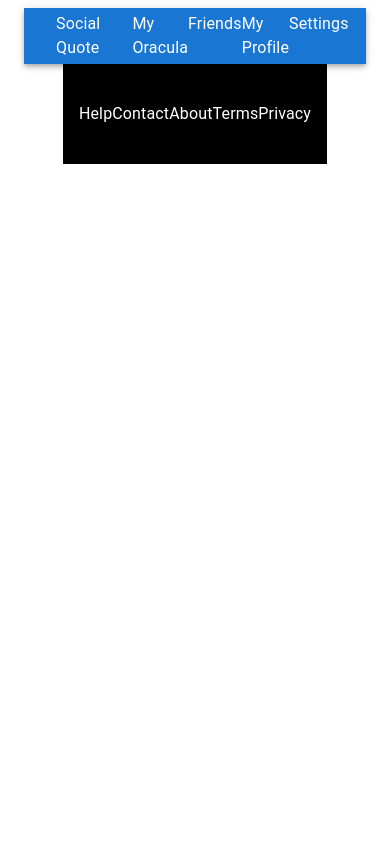
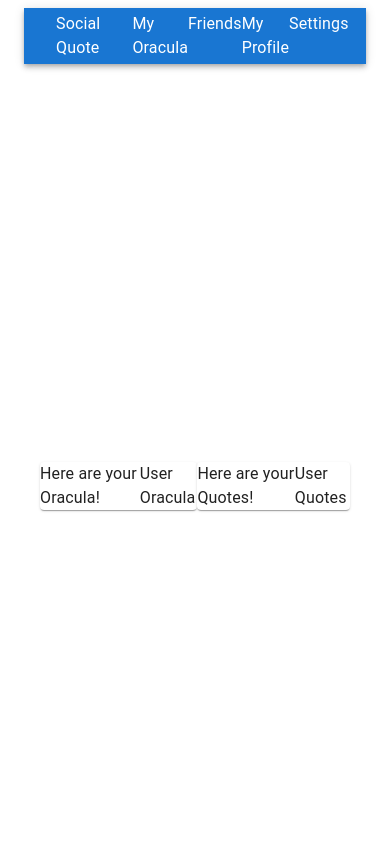
Before and after one commit to silasfacanha/socialquote, a React (Vite) app in the folder client/: page /myoracula in a window 390 px wide. Shown: the top 844 px of the page. Built offline with nearby package versions, Linux system fonts and the light colour scheme.

Commit message:
feat: add the myOracula page. It is not responsive yet. It still needed to add the fetching functionality.                                                    Closes #9

```diff
--- a/client/src/components/Footer.tsx
+++ b/client/src/components/Footer.tsx
@@ -1,15 +1,26 @@
-import { Box, Container, Typography } from '@mui/material'
-import React from 'react'
+import { Box, Container, Typography } from "@mui/material";
+import React from "react";
 
 export const Footer = () => {
   return (
-    <Box sx={{height:'100px', backgroundColor:'black', color:'white', display: 'flex', alignItems:'center'}}>
-        <Container sx={{ display: 'flex', justifyContent:'space-between'}}> <Typography> Help </Typography>
+    <Box
+      sx={{
+        height: "100px",
+        backgroundColor: "black",
+        color: "white",
+        display: "flex",
+        alignItems: "center",
+        width: "100%",
+      }}
+    >
+      <Container sx={{ display: "flex", justifyContent: "space-between" }}>
+        {" "}
+        <Typography> Help </Typography>
         <Typography> Contact </Typography>
         <Typography> About </Typography>
         <Typography> Terms </Typography>
         <Typography> Privacy </Typography>
-        </Container>
+      </Container>
     </Box>
-  )
-}
+  );
+};
--- a/client/src/pages/Home.tsx
+++ b/client/src/pages/Home.tsx
@@ -1,24 +1,27 @@
-import { Container, TextField, Typography } from '@mui/material'
-import React from 'react'
+import { Container, TextField, Typography } from "@mui/material";
+import React from "react";
 
 const Home = () => {
   return (
-    <Container sx={{margin: "10%"} }>
+    <Container sx={{ margin: "10%" }}>
       <TextField
         sx={{
-        display: 'flex'
+          display: "flex",
         }}
         multiline
         rows={4}
         variant="outlined"
         label="Write a post"
+        fullWidth
       />
-    <Container sx={{height: '80vh' }}>
-
-<Container sx={{display:'flex', justifyContent:"center"}}> <Typography > Fetched Posts</Typography></Container>
+      <Container sx={{ height: "80vh" }}>
+        <Container sx={{ display: "flex", justifyContent: "center" }}>
+          {" "}
+          <Typography> Fetched Posts</Typography>
         </Container>
       </Container>
-  )
-}
+    </Container>
+  );
+};
 
-export default Home
+export default Home;
--- a/client/src/pages/MyOracula.tsx
+++ b/client/src/pages/MyOracula.tsx
@@ -0,0 +1,26 @@
+import { Container, Paper, Typography } from "@mui/material";
+import React from "react";
+
+const MyOracula = () => {
+  return (
+    <Container
+      sx={{
+        height: "100vh",
+        display: "flex",
+        justifyContent: "space-around",
+        alignItems: "center",
+      }}
+    >
+      <Paper sx={{ display: "flex", justifyContent: "center" }}>
+        <Typography> Here are your Oracula!</Typography>
+        <Typography> User Oracula</Typography>
+      </Paper>
+      <Paper sx={{ display: "flex", justifyContent: "center" }}>
+        <Typography> Here are your Quotes!</Typography>
+        <Typography> User Quotes</Typography>
+      </Paper>
+    </Container>
+  );
+};
+
+export default MyOracula;
--- a/client/src/pages/Router.tsx
+++ b/client/src/pages/Router.tsx
@@ -1,24 +1,21 @@
-import React from 'react';
-import { BrowserRouter ,Route, Routes } from 'react-router-dom';
-import Home from './Home';
-
-
+import React from "react";
+import { BrowserRouter, Route, Routes } from "react-router-dom";
+import Home from "./Home";
+import MyOracula from "./MyOracula";
 
 function Router() {
   return (
     <BrowserRouter>
       <Routes>
         <Route path="/" Component={Home} />
-          {/* <Route path="/myoracula" component={MyOracula} />
-          <Route path="/myprofile" component={MyProfile} />
+        <Route path="/myoracula" Component={MyOracula} />
+        {/* <Route path="/myprofile" component={MyProfile} />
           <Route path="/settings" component={Settings} />
           <Route path="/friends" component={Friends} />
           <Route path="/auth" component={Auth} /> */}
-          {/* Add more routes for your pages */}
       </Routes>
     </BrowserRouter>
   );
 }
 
-
-  export default Router
+export default Router;
```
Also changed, not shown: client/src/App.tsx (+5 -6 lines), client/src/components/Navbar.tsx (+17 -7 lines). Lines whose indentation alone changed are shown as unchanged.
